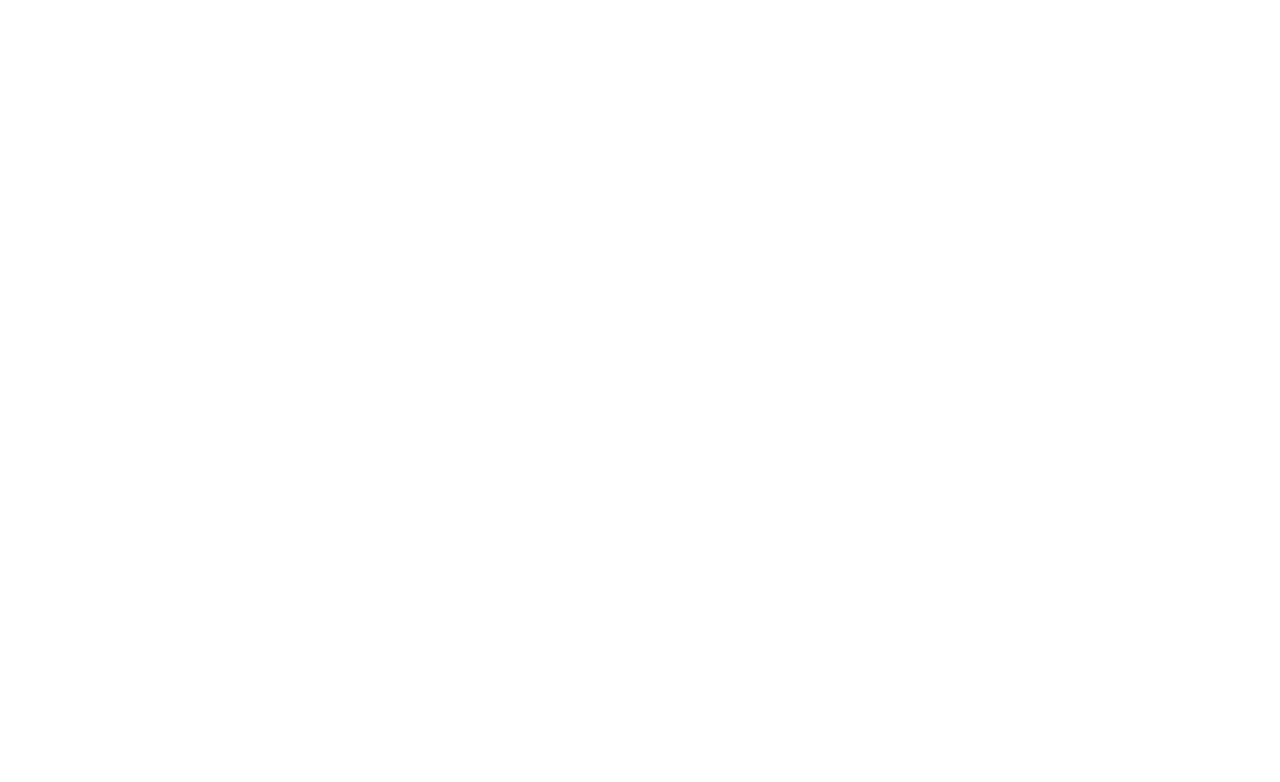
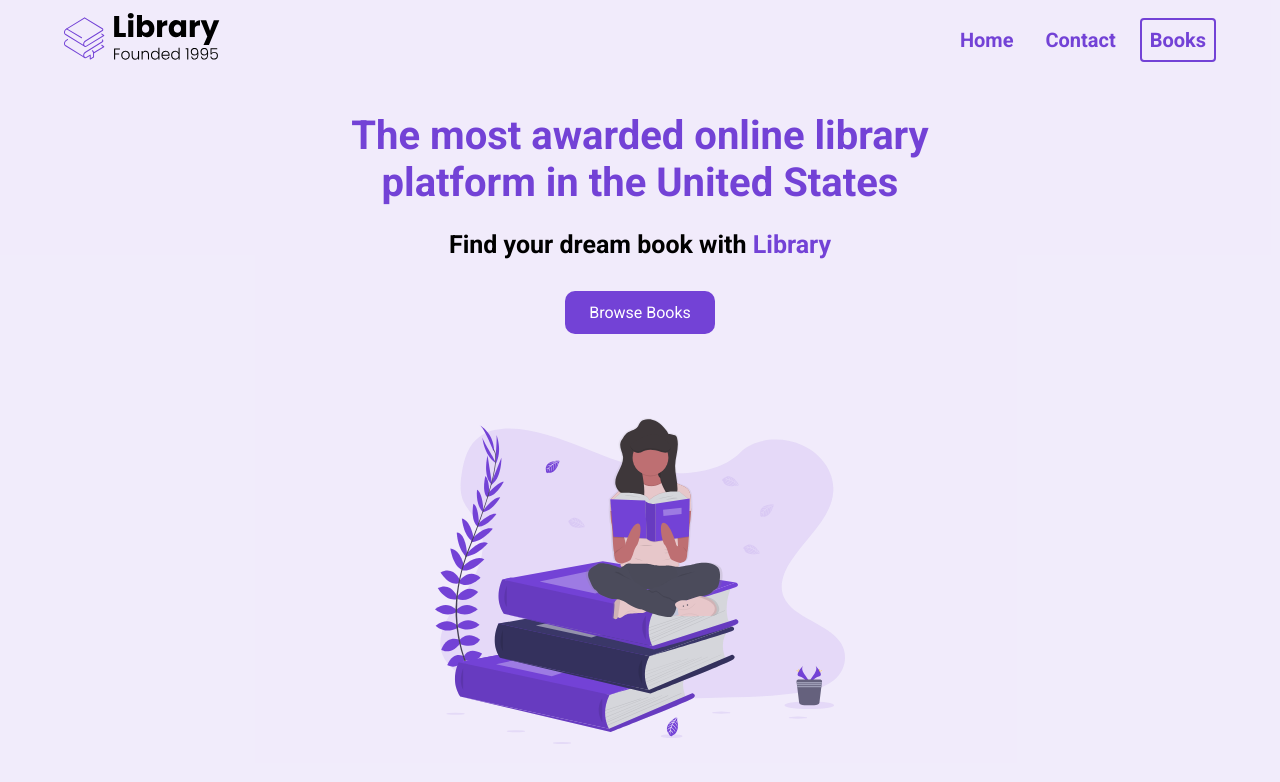
Before and after one commit to cornious-on-the-cob/E-commerce, a plain HTML site: page index.html in a window 1280 px wide. Drawn offline with Linux system fonts and the light colour scheme.

Commit message:
landing done

```diff
--- a/index.html
+++ b/index.html
@@ -1,12 +1,44 @@
 <!DOCTYPE html>
 <html lang="en">
-<head>
-    <meta charset="UTF-8">
-    <meta name="viewport" content="width=device-width, initial-scale=1.0">
-    <title>E-commerce</title>
-    <link rel="stylesheet" href="./styles.css">
-</head>
-<body>
+  <head>
+    <meta charset="UTF-8" />
+    <meta name="viewport" content="width=device-width, initial-scale=1.0" />
+    <title>Library</title>
+    <link rel="stylesheet" href="./styles.css" />
+  </head>
+  <body>
+    <section id="landing">
+      <nav>
+        <div class="nav__container">
+          <img src="./assets/Library.svg" alt="logo" class="logo" />
 
-</body>
+          <ul class="nav__links">
+            <li><a class="nav__link" href="#"> Home </a></li>
+
+            <li><a class="nav__link" href="#"> Contact </a></li>
+
+            <li><a class="nav__link nav__link-primary" href="#"> Books </a></li>
+          </ul>
+        </div>
+      </nav>
+      <header>
+        <div class="header__container">
+          <div class="header__description">
+            <h1 class="purple">
+              The most awarded online library platform in the United States
+            </h1>
+            <h2>
+              Find your dream book with <span class="purple">Library</span>
+            </h2>
+            <button class="button">Browse Books</button>
+          </div>
+          <figure class="header__img--wrapper">
+            <img src="./assets/Undraw_Books.svg" alt="undraw books" />
+          </figure>
+        </div>
+      </header>
+    </section>
+
+
+  </body>
 </html>
--- a/styles.css
+++ b/styles.css
@@ -0,0 +1,128 @@
+@import url('https://fonts.googleapis.com/css2?family=Roboto:wght@100..900&display=swap');
+
+* {
+    margin: 0;
+    padding: 0;
+    box-sizing: border-box;
+    font-family: "Roboto", sans-serif;
+}
+
+.purple {
+    color: #7342d6;
+}
+
+img {
+    width: 100%;
+}
+
+nav {
+    height: 80px;
+    display: flex;
+}
+
+.nav__container {
+    width: 100%;
+    max-width: 1200px;
+    padding: 0 24px;
+    display: flex;
+    justify-content: space-between;
+    align-items: center;
+    margin: 0 auto;
+}
+
+.logo {
+    width: 160px;
+}
+
+ul {
+    display: flex;
+    gap: 16px;
+}
+
+li {
+    list-style: none;
+}
+
+.nav__link {
+    text-decoration: none;
+    font-size: 20px;
+    color: #7342d6;
+    font-weight: bold;
+    padding: 8px;
+}
+
+.nav__link:hover {
+    text-decoration: underline;
+}
+
+.nav__link-primary {
+    border: 2px solid #7342d6;
+    border-radius: 4px;
+}
+
+.nav__link-primary:hover {
+    text-decoration: none;
+}
+
+#landing {
+    background-color: rgba(115, 66, 214, 0.1);
+}
+
+header {
+    height: calc(100vh - 80px);
+}
+
+.header__container {
+    width: 100%;
+    max-width: 720px;
+    margin: 0 auto;
+    height: 100%;
+    display: flex;
+    flex-direction: column;
+    align-items: center;
+    justify-content: space-around;
+}
+
+.header__description {
+    display: flex;
+    flex-direction: column;
+    align-items: center;
+}
+
+.header__img--wrapper img {
+  width: 100%;
+  max-width: 450px;
+  height: auto;
+  padding: 20px;
+}
+
+
+h1 {
+    font-size: 40px;
+    margin-bottom: 24px;
+    text-align: center;
+}
+
+h2 {
+    font-size: 25px;
+    margin-bottom: 32px;
+    text-align: center;
+}
+
+button {
+    cursor: pointer;
+}
+
+button:active {
+    transform: translateY(1px);
+}
+
+.button {
+    background-color: #7342d6;
+    color: white;
+    padding: 12px 24px;
+    font-size: 16px;
+    border-radius: 10px;
+    border: none;
+
+}
```
Also changed, not shown: assets/Library.svg (added), assets/Undraw_Books.svg (added), assets/atomic habits.jpg (added), assets/book-1.jpeg (added), assets/book-2.jpeg (added), assets/book-3.jpeg (added), assets/book-4.jpeg (added), assets/book-5.jpeg (added), assets/book-6.jpeg (added), assets/book-7.jpg (added), assets/book-8.jpeg (added), assets/crack the coding interview.png (added), assets/david goggins.jpeg (added), assets/deep work.jpeg (added), 1 more files.
